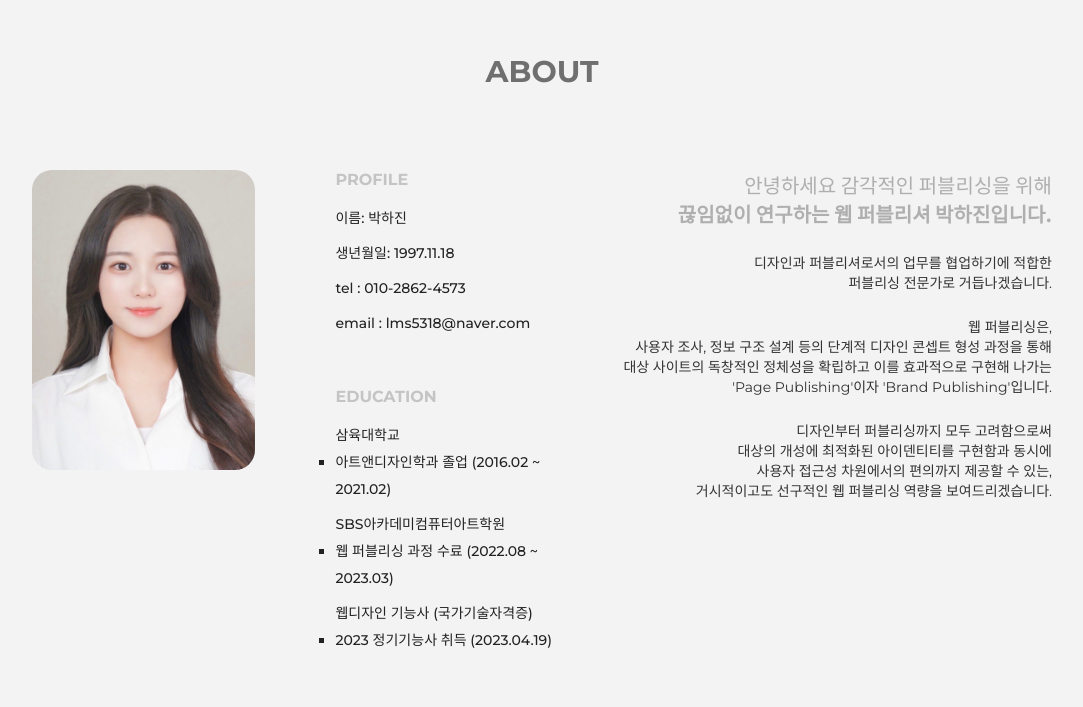
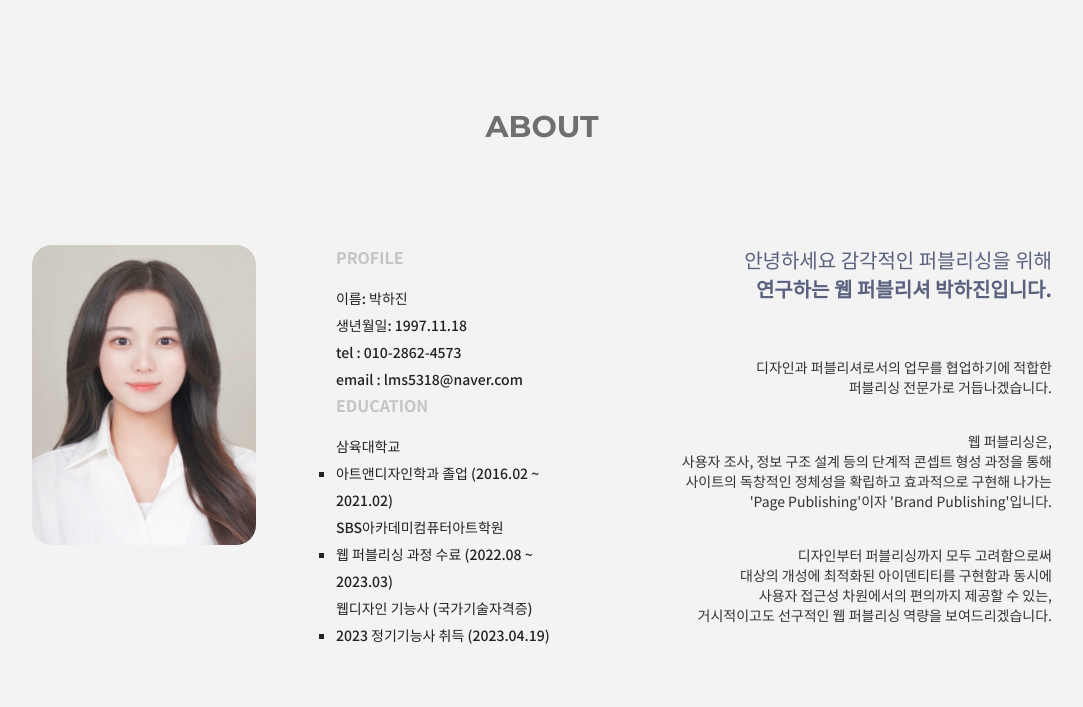
Before and after one commit to hajinnn/portfolio, a plain HTML site: page index.html in a window 1280 px wide. Shown: the part 822-1529 px from the top of the page, without its empty margins (98-1181 px from the left). Drawn offline with nearby package versions, Linux system fonts and the light colour scheme; files whose address does not match are found by name.

Commit message:
Add files via upload

```diff
--- a/css/style.css
+++ b/css/style.css
@@ -383,7 +383,7 @@ section {
   }
   .sec2-wrap .head-txt{
     width: 100%;
-    margin-bottom: 80px;
+    margin-bottom: 100px;
   }
   .sec2-wrap .con-wrap{
     display: flex;
@@ -421,8 +421,8 @@ section {
     font-weight: 700;
     color: #c4c4c4;
     font-size: 20px;
-    font-family: 'Montserrat', sans-serif;
-    margin-bottom: 50px;
+    font-family: 'Noto Sans KR', sans-serif;
+    /* margin-bottom: 28px; */
   }
 
   .sec2-wrap .con-wrap .con-left .my-Information .title li{
@@ -431,7 +431,7 @@ section {
     font-size: 16px;
     line-height: 27px;
     font-size: 15px;
-    margin-bottom: 8px;
+    /* margin-bottom: 8px; */
     text-transform: lowercase;
   }
   .sec2-wrap .con-wrap .con-left .my-Information .title li ul{
@@ -442,7 +442,7 @@ section {
   }
   .sec2-wrap .con-wrap .con-left .my-Information .title .list{
     list-style: square;
-    margin-bottom: 8px;
+    /* margin-bottom: 8px; */
   }
   .sec2-wrap .con-wrap .con-right .right-txt{
     max-width: 570px;
@@ -450,7 +450,7 @@ section {
     flex-direction: column;
     align-items: flex-end;
     justify-content: space-between;
-    height: 330px;
+    height: 380px;
     /* border-right: 1px solid rgb(95, 95, 95); */
     /* padding-right: 50px; */
     /* box-sizing: border-box; */
@@ -462,25 +462,27 @@ section {
     color: #afafaf;
     font-weight: 400;
     text-align: end;
+    margin-bottom: 20px;
+    color: #59617e;
   }
   .sec2-wrap .con-wrap .con-right .right-txt .one{
     max-width: 370px;
     text-align: end;
-    font-family: 'Montserrat', sans-serif;
+    font-family: 'Noto Sans KR', sans-serif;
     font-size: 15px;
     color: #333333;
   }
   .sec2-wrap .con-wrap .con-right .right-txt .two{
     max-width: 540px;
     text-align: end;
-    font-family: 'Montserrat', sans-serif;
+    font-family: 'Noto Sans KR', sans-serif;
     font-size: 15px;
     color: #333333;
   }
   .sec2-wrap .con-wrap .con-right .right-txt .three{
     max-width: 450px;
     text-align: end;
-    font-family: 'Montserrat', sans-serif;
+    font-family: 'Noto Sans KR', sans-serif;
     font-size: 15px;
     color: #333333;
   }
--- a/index.html
+++ b/index.html
@@ -159,15 +159,15 @@
                     <div class="con-right">
                         <div class="right-txt" data-aos="fade-left" data-aos-duration="1300">
                             <h1>안녕하세요 감각적인 퍼블리싱을 위해 <br>
-                            <strong>끊임없이 연구하는 웹 퍼블리셔 박하진입니다.</strong></h1>
+                            <strong>연구하는 웹 퍼블리셔 박하진입니다.</strong></h1>
 
                             <p class="one">디자인과 퍼블리셔로서의 업무를 협업하기에 적합한 <br>
                             퍼블리싱 전문가로 거듭나겠습니다.</p>
 
                             <p class="two">
                                 웹 퍼블리싱은,<br>
-                                사용자 조사, 정보 구조 설계 등의 단계적 디자인 콘셉트 형성 과정을 통해<br>
-                                대상 사이트의 독창적인 정체성을 확립하고 이를 효과적으로 구현해 나가는<br>
+                                사용자 조사, 정보 구조 설계 등의 단계적 콘셉트 형성 과정을 통해<br>
+                                사이트의 독창적인 정체성을 확립하고 효과적으로 구현해 나가는<br>
                                 'Page Publishing'이자 'Brand Publishing'입니다.
                             </p>
 
```
